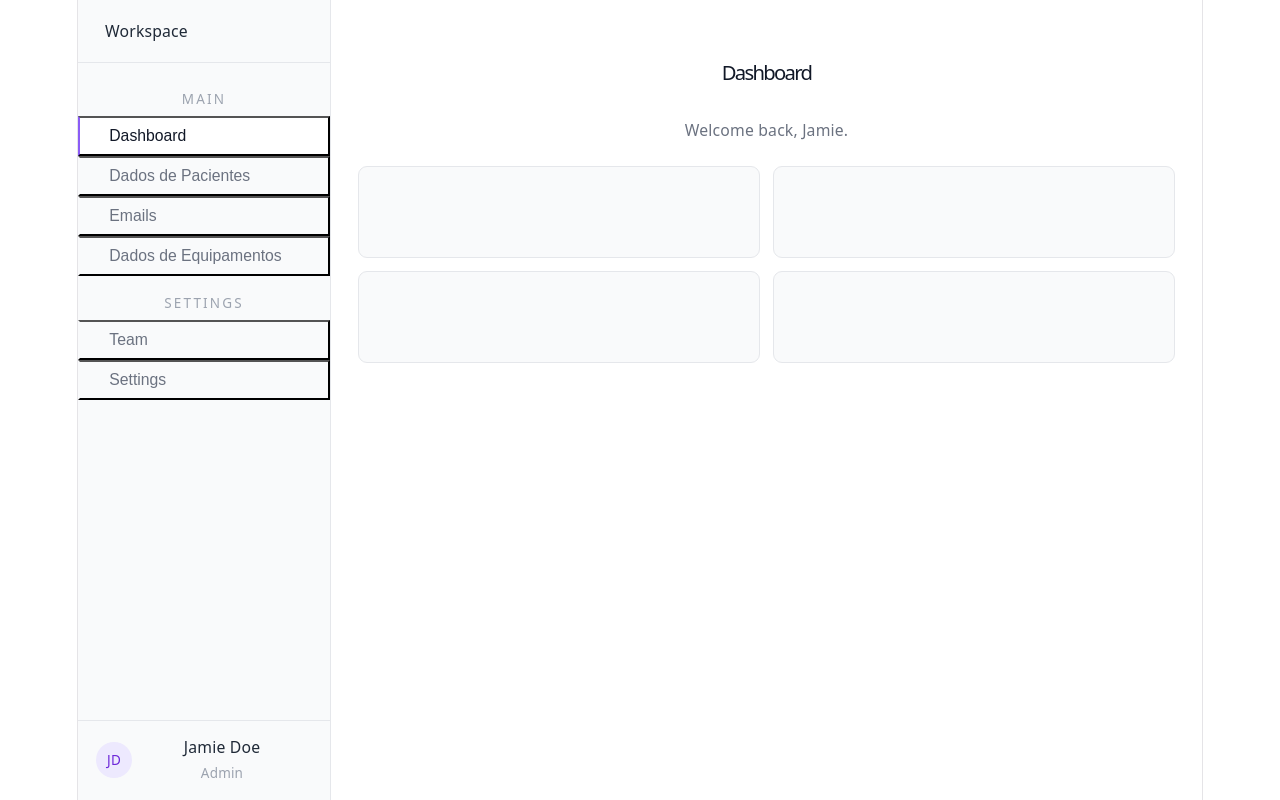
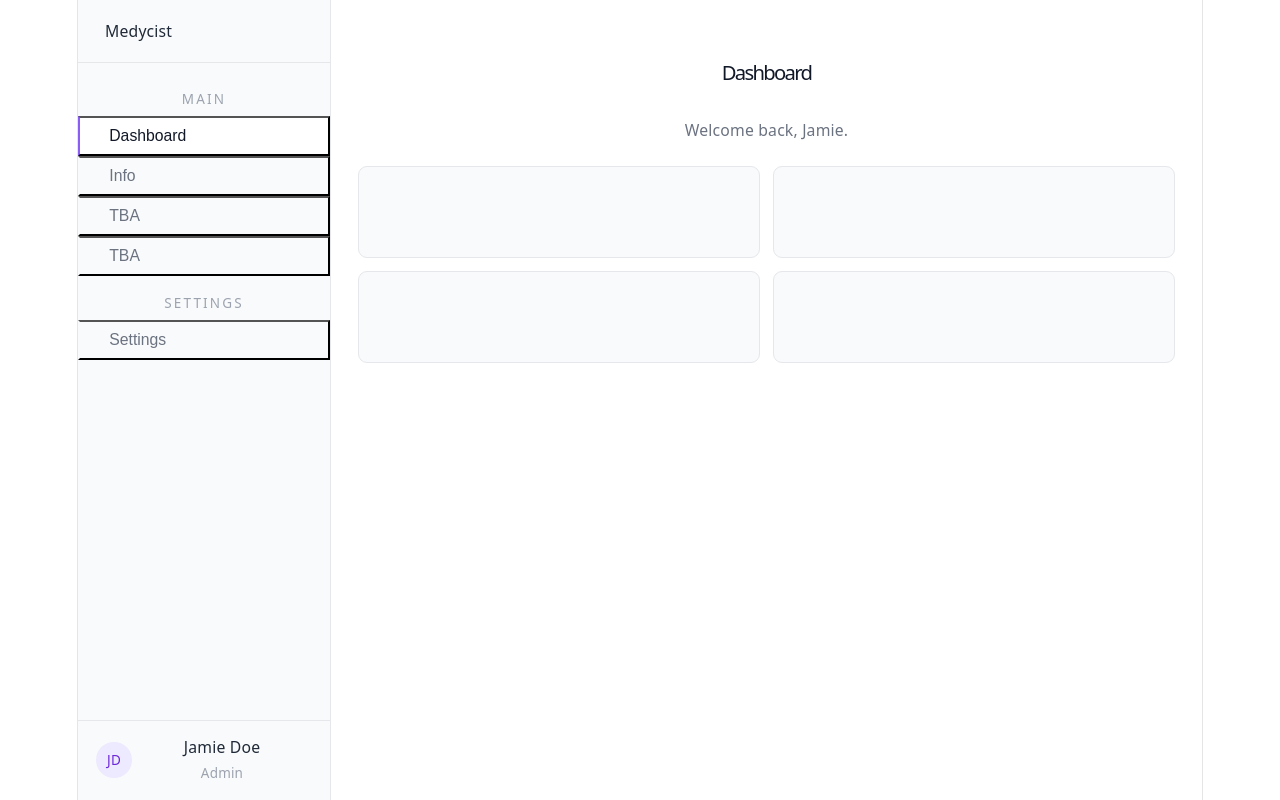
Before and after one commit to fernandoferreira-dev/pcmr, a React (Vite) app in the folder mobile-app/: page / in a window 1280 px wide. Both pictures are taken after typing "Sample", "Sample123" into the empty fields and a click on the button "Login". Built offline with nearby package versions, Linux system fonts and the light colour scheme.

Commit message:
chore: edited sidebar to match current design choices
navigation is maybe fixed

```diff
--- a/mobile-app/src/components/side-bar-component.tsx
+++ b/mobile-app/src/components/side-bar-component.tsx
@@ -9,13 +9,13 @@ type NavItem = {
 
 const mainNav: NavItem[] = [
   { label: "Dashboard", icon: "ti-home" },
-  { label: "Dados de Pacientes", icon: "ti-report-medical" },
-  { label: "Emails", icon: "ti-mail" },
-  { label: "Dados de Equipamentos", icon: "ti-cpu" },
+  { label: "Info", icon: "ti-report-medical" },
+  { label: "TBA", icon: "ti-report-medical" },
+  { label: "TBA", icon: "ti-report-medical" },
+
 ];
 
 const settingsNav: NavItem[] = [
-  { label: "Team", icon: "ti-users" },
   { label: "Settings", icon: "ti-settings" },
 ];
 
@@ -28,7 +28,7 @@ export default function SidebarComponent() {
         <div className="sidebar-logo">
           <div className="sidebar-logo-text">
             <i className="ti ti-layout-sidebar sidebar-logo-icon" />
-            Workspace
+            <span>Medycist</span>
           </div>
         </div>
         <nav className="sidebar-nav">
--- a/mobile-app/src/pages/main-page.tsx
+++ b/mobile-app/src/pages/main-page.tsx
@@ -4,7 +4,9 @@ import "../styles/styles.css";
 export default function MainPage() {
     return (
         <>
+            {/* sidebar needs to become a bottom bar like clash royale*/}
             <SidebarComponent/>
+
         </>
     )
 
```
Also changed, not shown: 1 other file (tests, documents, lock files or other folders).
